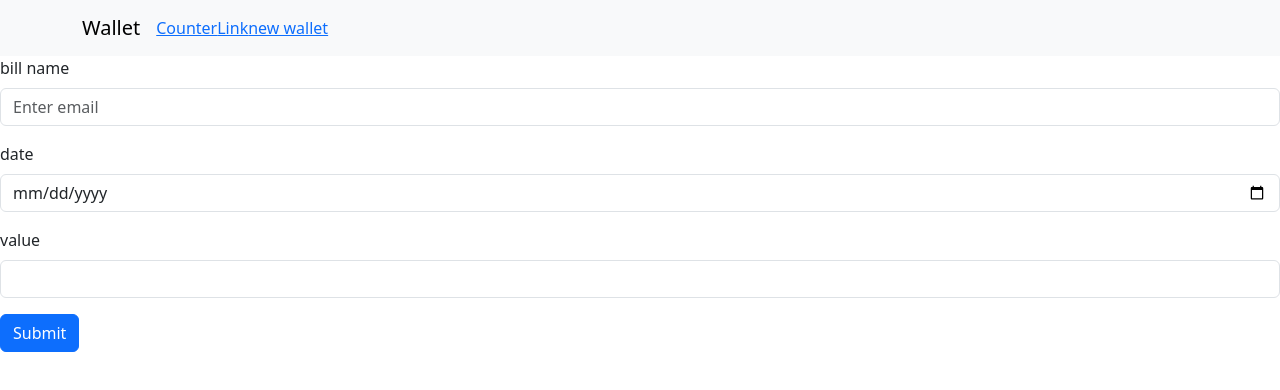
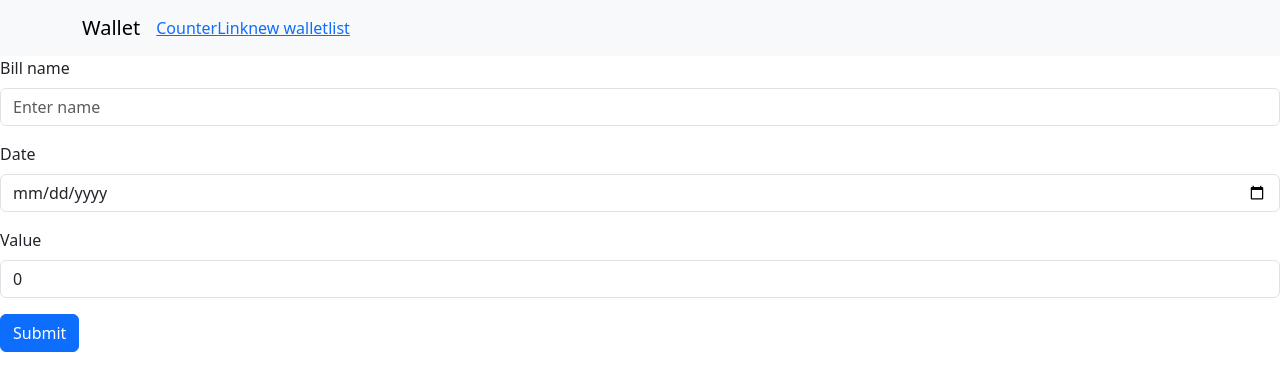
Before and after one commit to joaopedropastura/react-wallet, a React (Create React App) app: page /new-wallet in a window 1280 px wide. Shown: the top 390 px of the page. Built offline with nearby package versions, Linux system fonts and the light colour scheme.

Commit message:
statement done

```diff
--- a/src/App.js
+++ b/src/App.js
@@ -1,10 +1,10 @@
 import './App.css';
-import Test from './components/teste';
 import ToolBar from './components/toolBar';
 import { CounterProvider } from './context/counter';
 import { PaymentProvider } from './context/payment';
 import CounterPage from './pages/counterPage';
 import NewPaymentPage from './pages/newPaymentPage'
+import HomePage from './pages/homePage';
 
 import { Routes, Route } from "react-router-dom";
 
@@ -14,9 +14,9 @@ function App() {
         <PaymentProvider>
           <ToolBar/>
           <Routes>
-            <Route path='/teste'  element={<Test/>}/>
             <Route path='/counter' element={<CounterPage />} />
             <Route path='/new-wallet' element={<NewPaymentPage/>} />
+            <Route path='/list-bill' element={<HomePage/>} />
           </Routes>
         </PaymentProvider>
       </CounterProvider>
--- a/src/components/formWallet/index.js
+++ b/src/components/formWallet/index.js
@@ -2,44 +2,53 @@ import { useContext, useState } from 'react';
 import Button from 'react-bootstrap/Button';
 import Form from 'react-bootstrap/Form';
 import { PaymentContext } from '../../context/payment';
+import useBind from '../../hooks/useBind';
 
 
 
 const FormWallet = () => {
 
-  const { addList } = useContext(PaymentContext)
+  const { addList, list } = useContext(PaymentContext)
 
-  const [name, setName] = useState('')
-  const [date, setDate] = useState('')
-  const [value, setValue] = useState('')
+  const [name, bindName, resetName] = useBind('', 'Enter name')
+  const [date, bindDate, resetDate] = useBind('', 'date')
+  const [value, bindValue, resetValue] = useBind(0, 'Enter value')
+
+  const submit = () => {
+    addList({
+      name,
+      date,
+      value
+    })
+    resetName()
+    resetDate()
+    resetValue()
+  }
 
     return (
       <Form>
         <Form.Group className="mb-3" controlId="formBasicEmail">
-          <Form.Label>bill name</Form.Label>
-          <Form.Control value={name} type="text" placeholder="Enter email" onChange={(e => setName(e.target.value))} />
+          <Form.Label>Bill name</Form.Label>
+          <Form.Control type="text" {...bindName} />
           <Form.Control.Feedback type="invalid">
             Please provide a bill name.
           </Form.Control.Feedback>
         </Form.Group>
 
         <Form.Group className="mb-3" controlId="formBasicDate">
-          <Form.Label>date</Form.Label>
-          <Form.Control type="date" placeholder="date" />
+          <Form.Label>Date</Form.Label>
+          <Form.Control type="date" {...bindDate} />
         </Form.Group>
 
         <Form.Group className="mb-3" controlId="formBasicNum">
-          <Form.Label>value</Form.Label>
-          <Form.Control type="text" label="Check me out" />
+          <Form.Label>Value</Form.Label>
+          <Form.Control type="number" {...bindValue} />
         </Form.Group>
 
-        <Button variant="primary" type="submit" onClick={() => addList({
-          name,
-          date,
-          value
-        })}>
+        <Button variant="primary" type="button" onClick={() => submit()}>
           Submit
         </Button>
+
       </Form>
     );
   }
--- /dev/null
+++ b/src/components/listBill/index.js
@@ -0,0 +1,25 @@
+import { useContext } from "react"
+import Item from '../listItem'
+import { PaymentContext } from "../../context/payment"
+import './style.sass'
+
+export default function ListBill() {
+
+    const {list } = useContext(PaymentContext)
+
+
+
+    return (
+        <>
+            <h2>Extrato de compras</h2>
+            <div id='header'>
+                <h4>Nome</h4>
+                <h4>Data</h4>
+                <h4>Valor</h4>
+            </div>
+            <div className="list">
+                {list.map(e => <Item item = {e}/>)}
+            </div>
+        </>
+    )
+}
--- /dev/null
+++ b/src/components/listBill/style.sass
@@ -0,0 +1,14 @@
+.list
+    display: flex
+    flex-direction: column
+    gap: 1vh
+    align-items: center
+
+#header
+    display: flex
+    width: 100vw
+    justify-content: space-around
+
+
+h2
+    text-align: center
--- /dev/null
+++ b/src/components/listItem/index.js
@@ -0,0 +1,18 @@
+import './style.sass'
+
+const Item = ({ item }) => {
+
+    return (
+        <>
+
+            <div className="item">
+                <span>{item.name}</span>
+                <span>{item.date}</span>
+                <span>{item.value}</span>
+            </div>
+
+        </>
+    )
+}
+
+export default Item
--- /dev/null
+++ b/src/components/listItem/style.sass
@@ -0,0 +1,10 @@
+.item
+    display: flex
+    flex-direction: row
+    gap: 4vw
+    border: solid 1px #333
+    width: 90vw
+    height: 4vh
+    justify-content: space-around
+    align-items: center
+    border-radius: 5px
--- a/src/components/teste/index.js
+++ /dev/null
@@ -1,16 +0,0 @@
-import { useContext } from "react"
-import { CounterContext } from "../../context/counter"
-
-
-export default function Test() {
-
-    const {maisumacoisa} = useContext(CounterContext)
-
-
-
-    return (
-        <>
-            {maisumacoisa}
-        </>
-    )
-}
--- a/src/components/toolBar/index.js
+++ b/src/components/toolBar/index.js
@@ -16,6 +16,7 @@ const ToolBar = () => {
             <Link to="/counter">Counter</Link>
             <Link to="/home">Link</Link>
             <Link to="/new-wallet">new wallet</Link>
+            <Link to="/list-bill">list</Link>
 
           </Nav>
         </Navbar.Collapse>
--- /dev/null
+++ b/src/hooks/useBind.js
@@ -0,0 +1,19 @@
+import { useState } from "react";
+
+function useBind(defaultValue, placeholder) {
+    const [value, setValue] = useState(defaultValue);
+
+    const bind = {
+        value,
+        onChange: e => {
+            setValue(e.target.value);
+        },
+        placeholder
+    }
+
+    const reset = () => setValue(defaultValue);
+
+    return [value, bind, reset]
+}
+
+export default useBind;
--- a/src/pages/homePage/index.js
+++ b/src/pages/homePage/index.js
@@ -0,0 +1,7 @@
+import ListBill from "../../components/listBill";
+
+export default function HomePage() {
+    return (
+        <ListBill/>
+    )
+}
```
